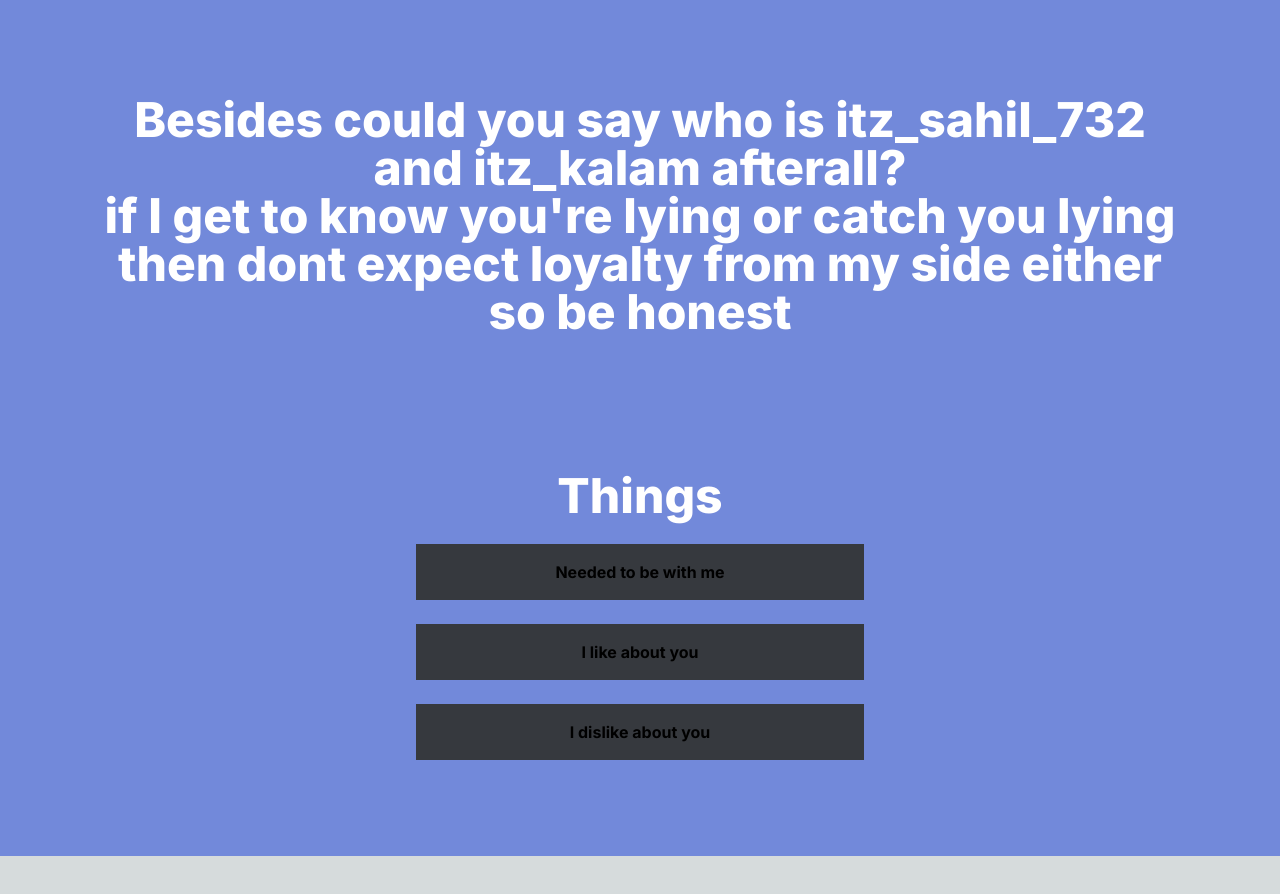
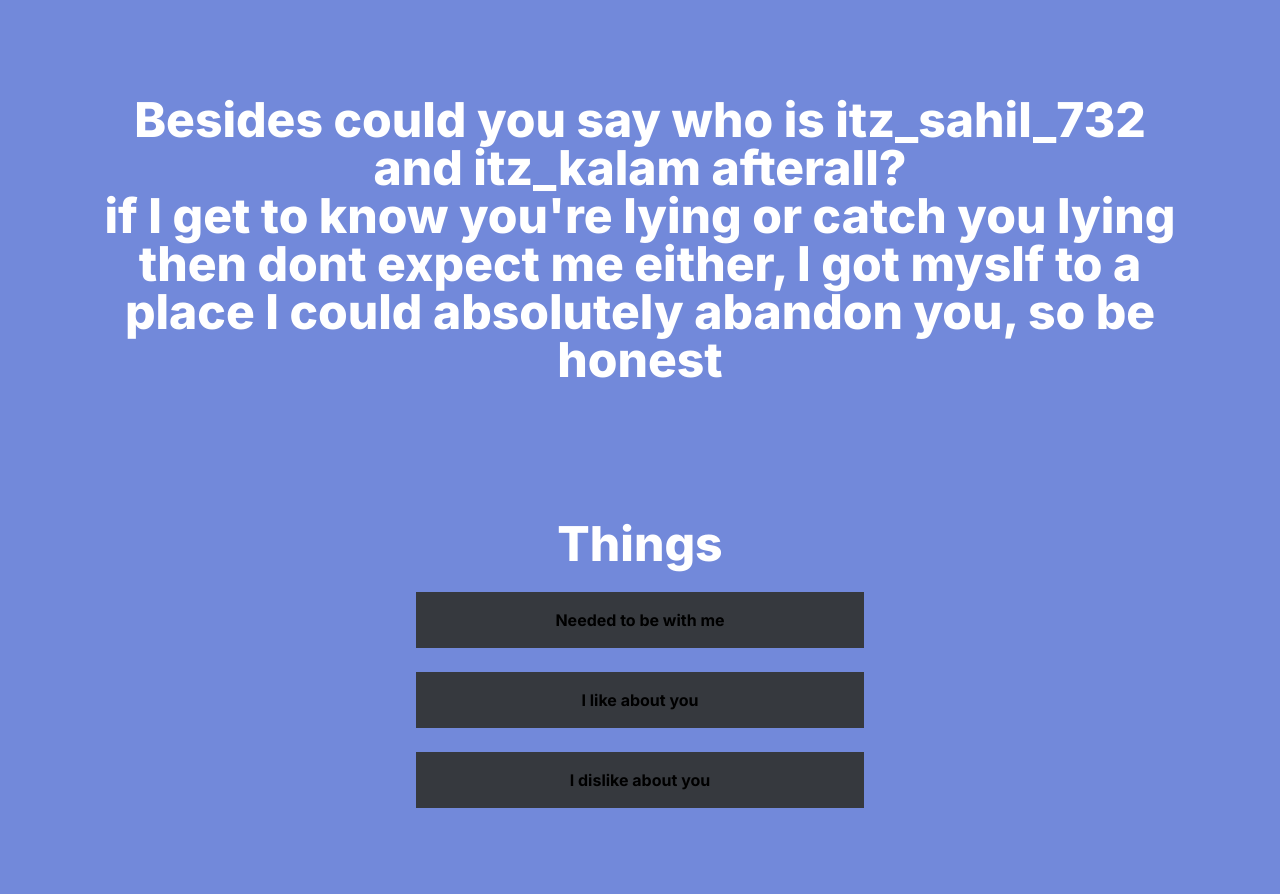
Before and after one commit to pixelDriftadv/tr, a Next.js app: page /things in a window 1280 px wide. Shown: the top 894 px of the page. Before the commit the page ends 856 px from the top, so only its background shows below. Built offline with nearby package versions, Linux system fonts and the light colour scheme.

Commit message:
Update page.tsx

```diff
--- a/src/app/things/page.tsx
+++ b/src/app/things/page.tsx
@@ -5,7 +5,7 @@ const Page = () => {
   return (
     <main className="flex min-h-screen bg-[#7289da] flex-col items-center text-center space-y-6 p-24">
       <h1 className=" text-white font-extrabold text-5xl mb-28">Besides could you say who is itz_sahil_732 and itz_kalam afterall? <br/>
-      if I get to know {"you're"} lying or catch you lying then dont expect loyalty from my side either so be honest</h1>
+      if I get to know {"you're"} lying or catch you lying then dont expect me either, I got myslf to a place I could absolutely abandon you, so be honest</h1>
       <h1 className=" text-white font-extrabold text-5xl mb-28">Things</h1>
       <Link href={'/things/needed'}>
         <button
```
